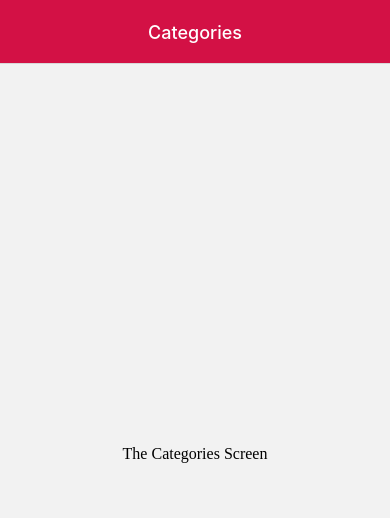
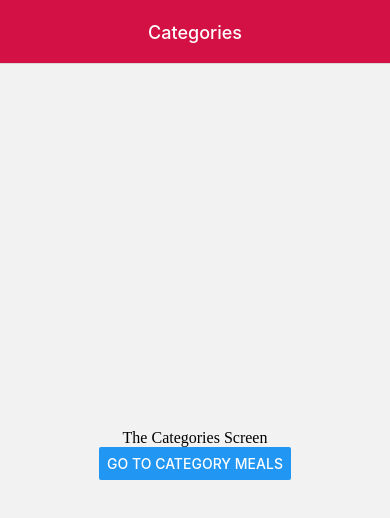
Before and after one commit to phanhung1309/RN_TheMealApp, a React Native app: screen / in a window 390 px wide. Shown: the top 518 px of the page. Built offline with nearby package versions, Linux system fonts and the light colour scheme.

Commit message:
Navigating between screens

```diff
--- a/screens/CategoriesScreen.tsx
+++ b/screens/CategoriesScreen.tsx
@@ -1,12 +1,18 @@
-import {StyleSheet, Text, View} from 'react-native';
+import {StyleSheet, Text, View, Button} from 'react-native';
 import React from 'react';
+import {NativeStackScreenProps} from '@react-navigation/native-stack';
+import {MealsParamList, MealsRoutes} from '../routes/MealsNavigationStack';
 
-interface Props {}
+type Props = NativeStackScreenProps<MealsParamList, MealsRoutes.Categories>;
 
-const CategoriesScreen: React.FC<Props> = () => {
+const CategoriesScreen: React.FC<Props> = ({navigation}) => {
   return (
     <View style={styles.screen}>
       <Text style={styles.text}>The Categories Screen</Text>
+      <Button
+        title="Go to Category Meals"
+        onPress={() => navigation.navigate(MealsRoutes.CategoryMeals)}
+      />
     </View>
   );
 };
```
